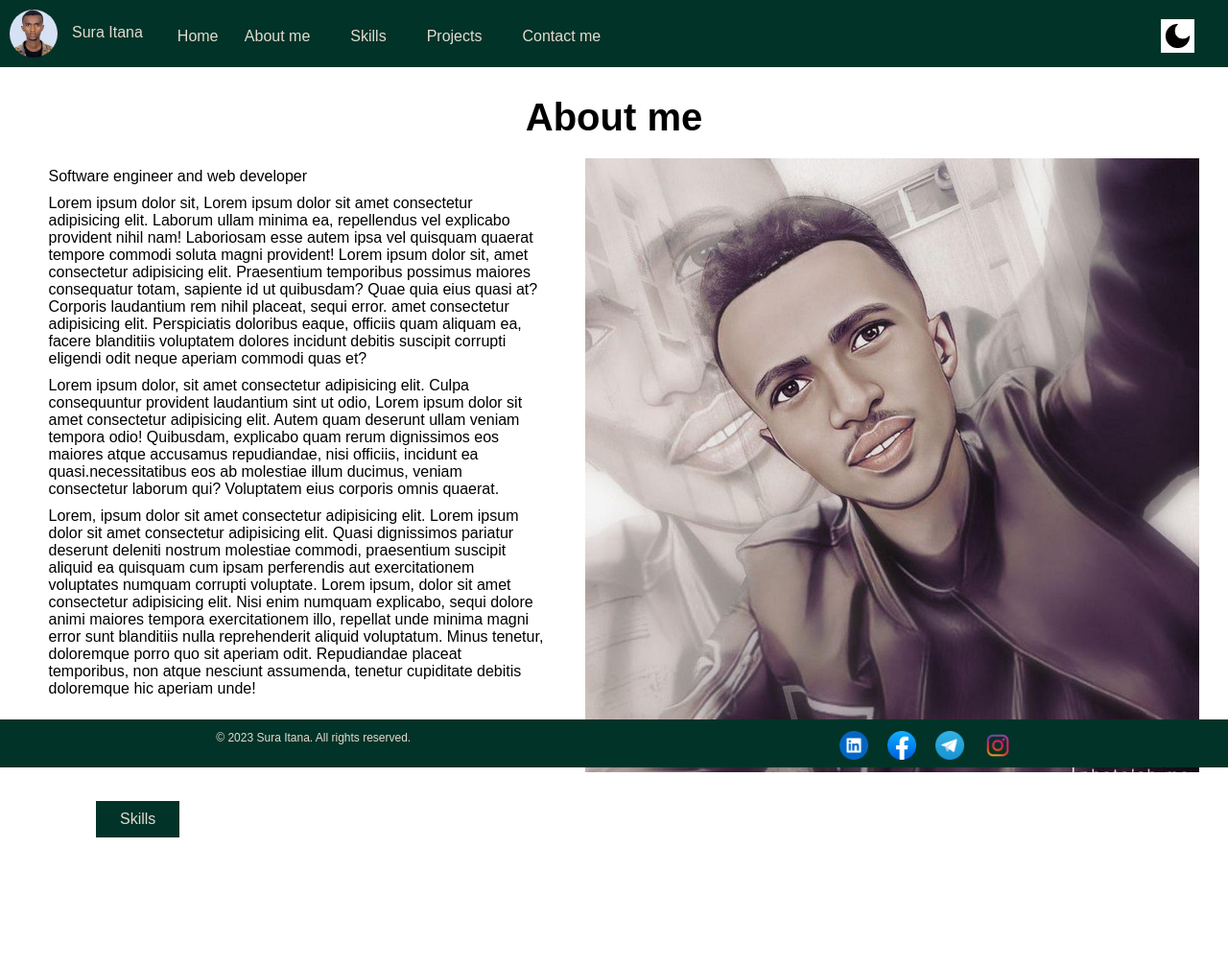
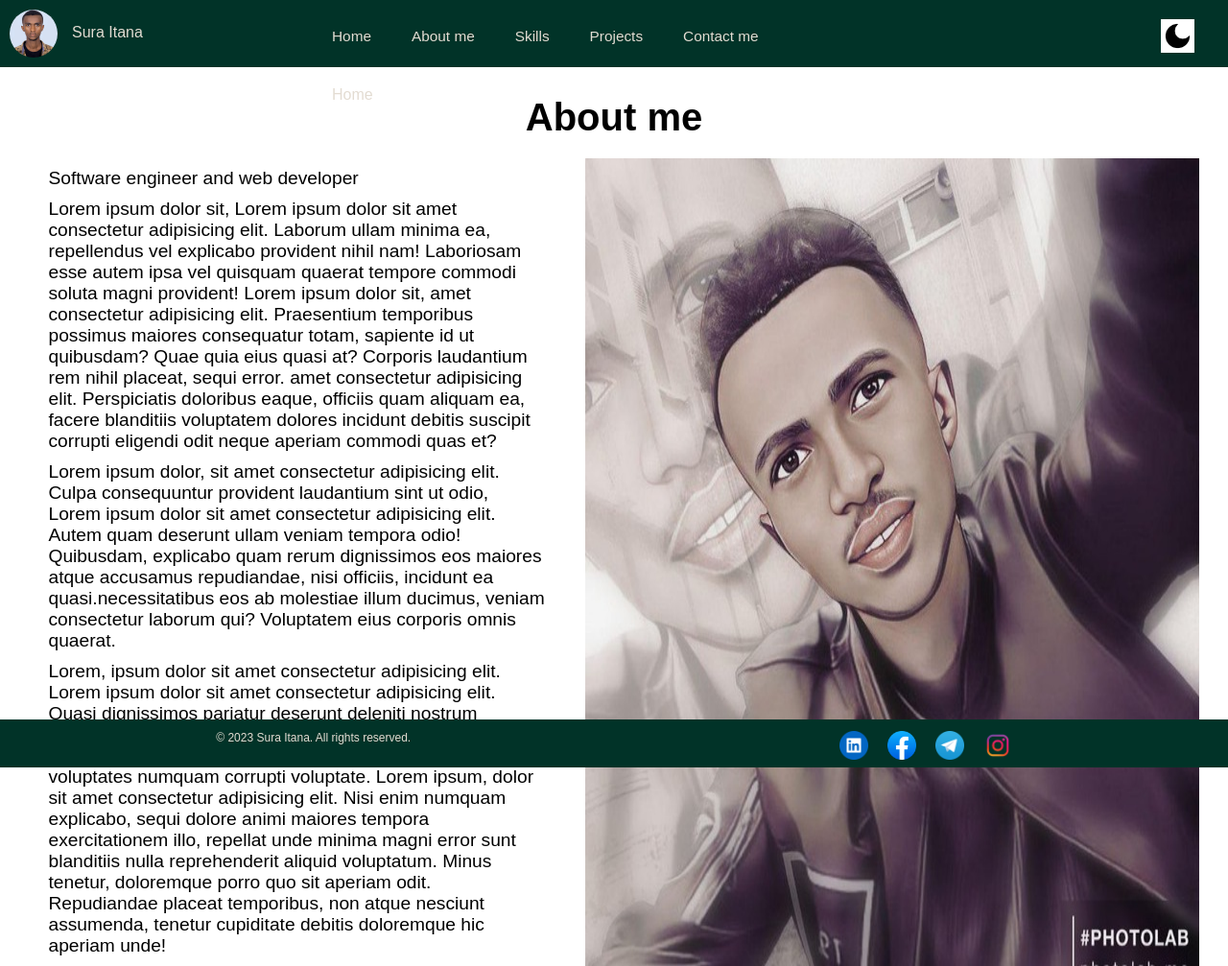
Before and after one commit to surraaI/UGR-2347-14, a plain HTML site: page src/about.html in a window 1280 px wide. Shown: the top 1007 px of the page at 96% size. Before the commit the page ends 883 px from the top, so only its background shows below. Drawn offline with Linux system fonts and the light colour scheme.

Commit message:
only desktop and mobile landscape is left

```diff
--- a/src/about.html
+++ b/src/about.html
@@ -15,13 +15,16 @@
             <p>Sura Itana</p>
         </div>
 
-        <div id="ni">
-            <button id="NightMode"><img src="images/icons/darkmodepng.png" alt="NightMode"></button>
-            <button id="BrightMode"><img src="images/icons/brightModepng.png" alt="BrightMode"></button>
-        </div>
 
         <nav id="navigation">
             <div>
+                <div class="Normal-menu">
+                    <a href="index.html">Home</a>
+                    <a href="about.html">About me</a>
+                    <a href="skills.html">Skills</a>
+                    <a href="projects.html">Projects</a>
+                    <a href="contact.html">Contact me</a>
+                </div>
                 <div class="dropdown">
                     <a href="index.html">Home</a>
                     <div class="dropdown-menu">
@@ -31,13 +34,21 @@
                         <a href="contact.html">Contact me</a>
                     </div>
                 </div>
+
+
             </div>
         </nav>
+        <div id="ni">
+            <button id="NightMode"><img src="images/icons/darkmodepng.png" alt="NightMode"></button>
+            <button id="BrightMode"><img src="images/icons/brightModepng.png" alt="BrightMode"></button>
+        </div>
 
 
 
 
     </header>
+
+
     <main class="aboutme">
         <h1>About me</h1>
 
--- a/src/css/styles.css
+++ b/src/css/styles.css
@@ -96,6 +96,14 @@ header {
 #banner h2 {
     font-size: 40px;
     margin-bottom: 50px;
+}
+
+#navigation .dropdown {
+    display: block;
+}
+
+.Normal-menu {
+    display: none;
 }
 
 #navigation .dropdown-menu {
@@ -275,19 +283,21 @@ aside p {
 /*tablets*/
 
 @media screen and (min-width:481px) {
+    header {
+        display: grid;
+        grid-template-columns: 2fr 5fr 1fr;
+    }
     #navigation {
         display: inline-block;
         justify-content: space-around;
     }
-    #navigation .dropdown-menu {
+    .dropdown {
+        display: none;
+    }
+    .Normal-menu {
         display: flex;
-        position: absolute;
-        background-color: var(--dark-blue);
-        margin-left: 70px;
-    }
-    #navigation div.dropdown:hover {
-        margin-left: 10px;
-        margin-top: 10px;
+        flex-shrink: 1;
+        font-size: 1.2vw;
     }
     .hm {
         width: 100px;
@@ -303,12 +313,6 @@ aside p {
         align-items: center;
         gap: 2%;
     }
-    #mylogo p {
-        color: var(--bright);
-        margin-top: 15px;
-        margin-left: 15px;
-        display: block;
-    }
     .ProjectsContainer div {
         width: 45%;
         margin: 2%;
@@ -318,7 +322,8 @@ aside p {
         flex-wrap: wrap;
     }
     .ProjectsContainer img {
-        height: 400px;
+        max-width: 100%;
+        height: auto;
     }
     .aboutme-wrapper {
         display: flex;
@@ -328,9 +333,15 @@ aside p {
     }
     #aboutImg {
         display: block;
+        max-width: 50vw;
     }
     .aboutme aside {
         max-width: 45%;
+        font-size: 1.5vw;
+    }
+    .aboutme-wrapper {
+        display: flex;
+        flex-basis: auto;
     }
     .contact {
         width: 480px;
@@ -351,4 +362,11 @@ aside p {
 
 /*desktop*/
 
-@media screen and (min-width:769px) {}
+@media screen and (min-width:769px) {
+    #mylogo p {
+        color: var(--bright);
+        margin-top: 15px;
+        margin-left: 15px;
+        display: block;
+    }
+}
```
Also changed, not shown: src/Contact.html (+13 -4 lines), src/index.html (+13 -4 lines), src/projects.html (+13 -4 lines), src/skills.html (+16 -5 lines).
